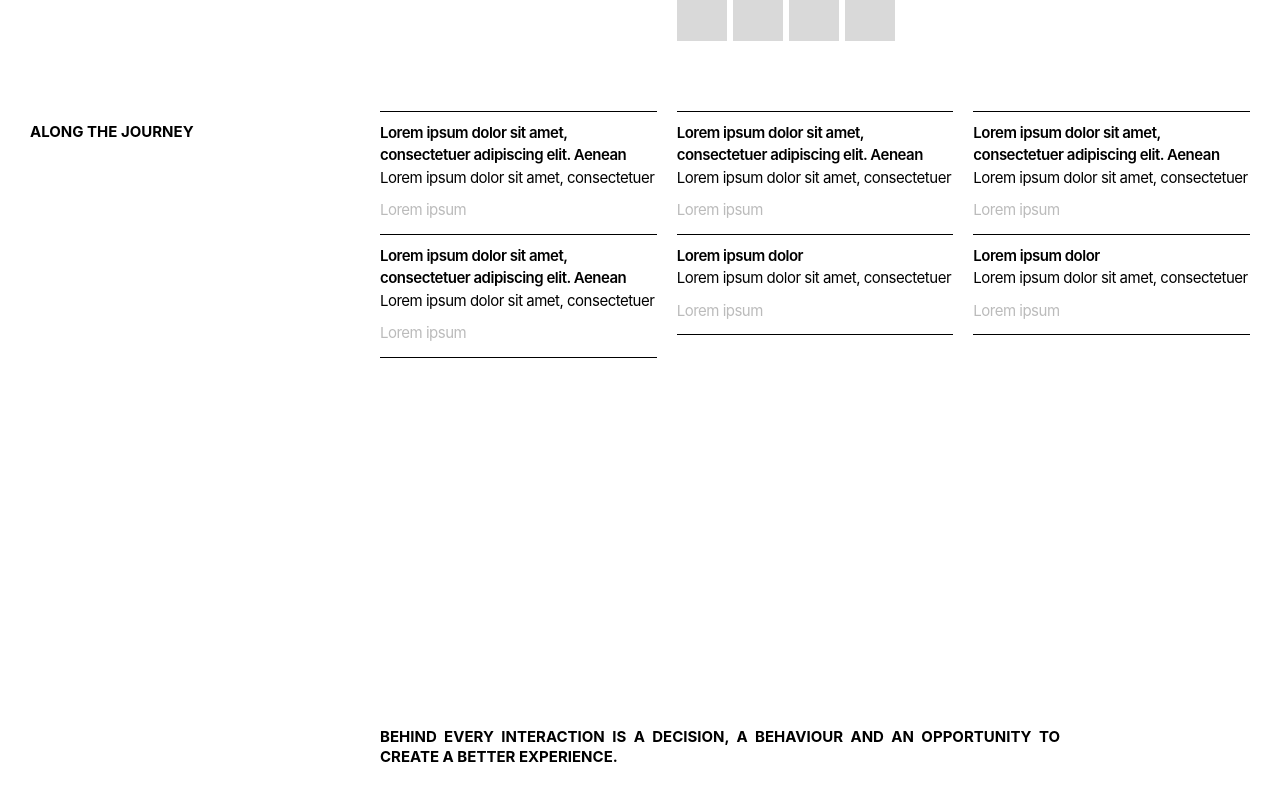
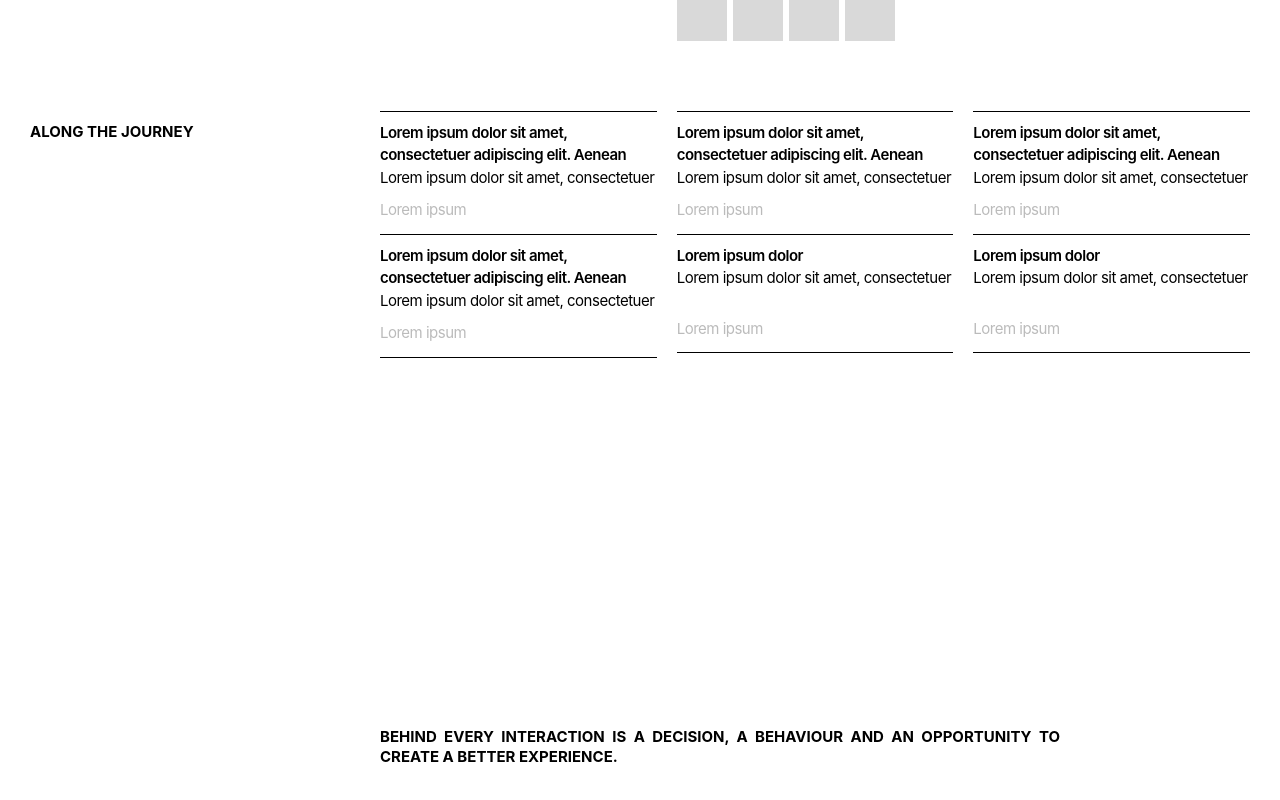
Before and after one commit to sukhman0402/portfolio-website, a Next.js app: page / in a window 1280 px wide. Shown: the part 3527-4327 px from the top of the page. Built offline with nearby package versions, Linux system fonts and the light colour scheme.

Commit message:
Update AboutSection.js

```diff
--- a/src/components/AboutSection.js
+++ b/src/components/AboutSection.js
@@ -115,7 +115,21 @@ export default function AboutSection() {
             (Line 22/23/24 in Figma, at x=380/730/1080, y=1401) — previously
             missing entirely, since only inter-entry borders were rendered.
             It reuses the same gap-[12px] rhythm as every other tag→divider
-            gap on this site, so no extra spacing value is needed for it. */}
+            gap on this site, so no extra spacing value is needed for it.
+
+            Row-2 alignment fix 2026-08-23: in Figma (node 252:1420), points
+            5 & 6 (row 2, columns 2 & 3 — "Lorem ipsum dolor", single-line
+            title, node 252:1481/1483) have their tag pinned to the SAME
+            absolute y as point 4's tag (y=1371 for all three columns,
+            confirmed in the metadata), even though their own title is one
+            line shorter than point 4's two-line title. The closing border
+            line below (also a fixed shared y=1401 across all three columns)
+            then falls into place on its own via this column's existing
+            gap-[12px] rhythm — it only needs the tag above it positioned
+            correctly. So only the tag's own top margin changes: +18px
+            (one title-line's worth) for just these two entries, landing the
+            tag — and with it the line — at the same height as point 4's.
+            Title and detail text are untouched. */}
         <div className="grid grid-cols-1 gap-6 pt-16 md:grid-cols-[350px_1fr] md:gap-x-0 md:pt-[70px]">
           <h2 className="font-bold uppercase tracking-normal md:pt-[10px]">
             Along the Journey
@@ -123,7 +137,9 @@ export default function AboutSection() {
           <div className="grid grid-cols-1 gap-x-10 gap-y-8 md:grid-cols-3 md:gap-x-[20px]">
             {journeyEntries.map((column, colIdx) => (
               <div key={colIdx} className="flex flex-col gap-6 md:gap-[12px]">
-                {column.map((entry, i) => (
+                {column.map((entry, i) => {
+                  const isShortRow2 = colIdx !== 0 && i === 1;
+                  return (
                     <div key={i} className="border-t border-black pt-3 md:pt-[10px]">
                       <p className="font-semibold tracking-[-0.5px]">
                         {entry.title}
@@ -131,11 +147,16 @@ export default function AboutSection() {
                       <p className="font-normal tracking-[-0.5px]">
                         {entry.detail}
                       </p>
-                    <p className="mt-1 font-normal tracking-[-0.5px] text-muted md:mt-[10px]">
+                      <p
+                        className={`mt-1 font-normal tracking-[-0.5px] text-muted ${
+                          isShortRow2 ? "md:mt-[28px]" : "md:mt-[10px]"
+                        }`}
+                      >
                         {entry.tag}
                       </p>
                     </div>
-                ))}
+                  );
+                })}
                 <div className="border-t border-black" aria-hidden="true" />
               </div>
             ))}
```
Lines whose indentation alone changed are shown as unchanged.
